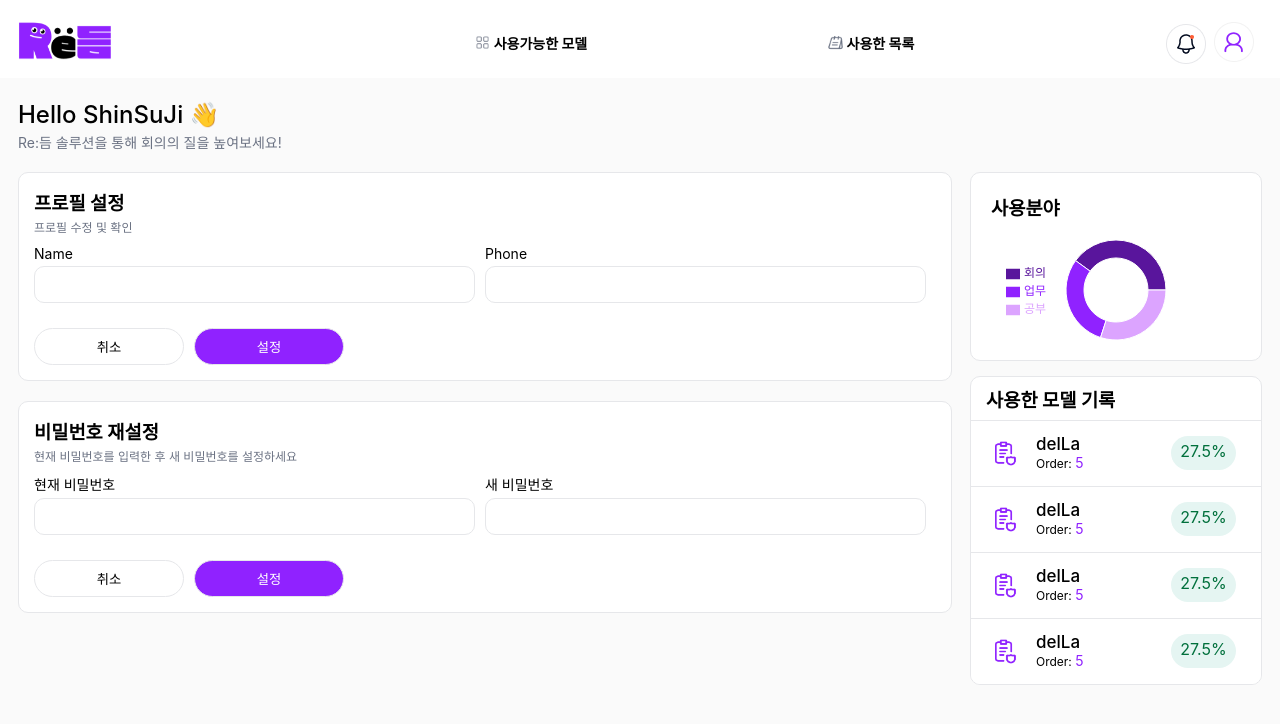
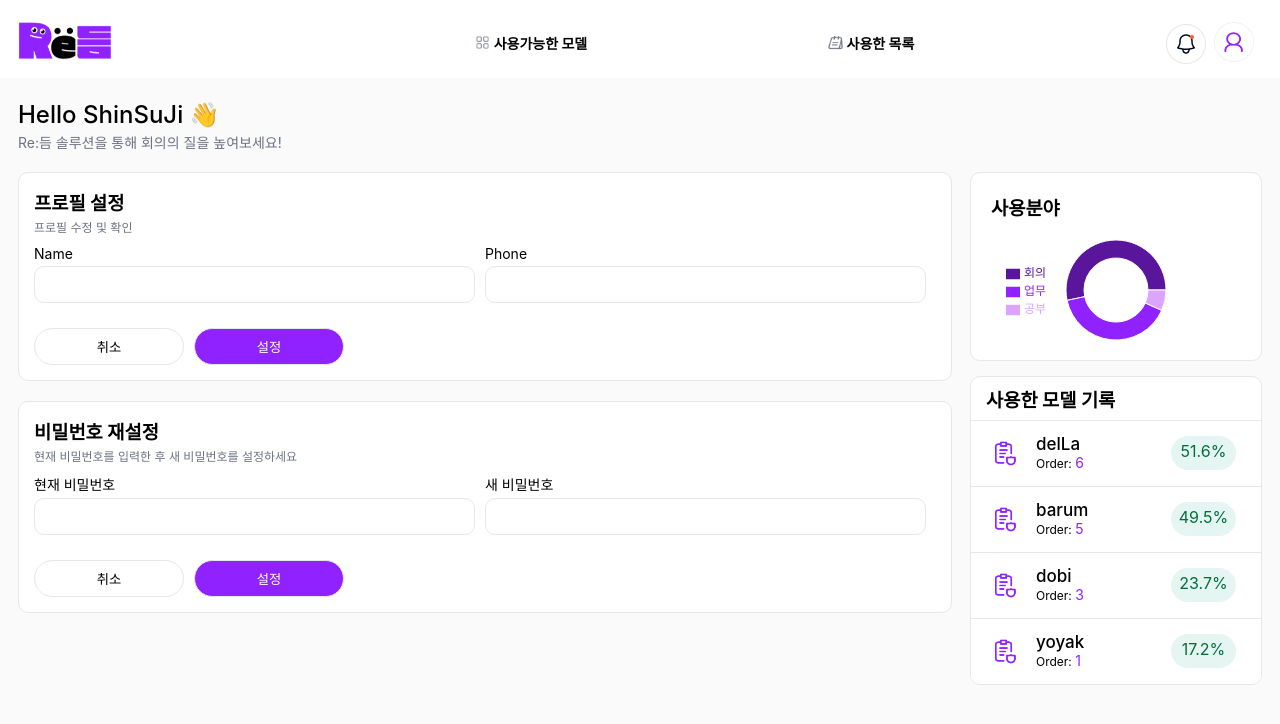
Before and after one commit to rehythmproject/frontend, a React (Create React App) app: page /profile in a window 1280 px wide. Shown: the top 724 px of the page. Built offline with nearby package versions, Linux system fonts and the light colour scheme.

Commit message:
모델 기록 title 수정

```diff
--- a/src/components/Execution/MainExecutionPage.jsx
+++ b/src/components/Execution/MainExecutionPage.jsx
@@ -1,11 +1,14 @@
 import './MainExecutionPage.css'
 import React, { useState } from 'react';
 import AudioAnalyser from 'react-audio-analyser';
+import { useNavigate } from 'react-router-dom';
 
 const MainExecutionPage = () => {
+  const navigate = useNavigate();
   const [status, setStatus] = useState('inactive');
   const [voiceStart, setVoiceStart] = useState(true)
   const [voiceEnd, setVoiceEnd] = useState(true)
+
 
   const controlAudio = (status) => setStatus(status);
 
@@ -28,6 +31,7 @@ const MainExecutionPage = () => {
     if (userConfirmed) {
       controlAudio('paused')
       setVoiceEnd(false)
+      navigate('/useModelPage/ViewRecords/1235')
 
     } else {
       controlAudio('recording')
--- a/src/components/UseList/MainViewRecords.jsx
+++ b/src/components/UseList/MainViewRecords.jsx
@@ -3,9 +3,29 @@ import { useNavigate } from 'react-router-dom';
 import { useParams } from 'react-router-dom';
 import './MainViewRecords.css';
 
+const useModelList = [
+  {
+      title: '몬드리안 회사와 미팅',
+      code: '1234',
+  },
+  {
+      title: '새 프로젝트 진행 회의',
+      code: '1235',
+  },
+  {
+      title: '내 개인 발음교정',
+      code: '3553',
+  },
+  {
+      title: '기후변화 토론 정리',
+      code: '1253'
+  }
+]
+
 const MainViewRecords = () => {
   const navigate = useNavigate();
   const { code } = useParams();
+
 
   const records = [
     { modelName: 'deLLa', time: '15 May 2022', status: '프로젝트 관련' },
@@ -89,7 +109,11 @@ const MainViewRecords = () => {
   return (
     <div className='mainViewRecords'>
       <div className='mainViewRecords_title'>
-        <h3>몬드리안 회사와 미팅</h3>
+        {
+          useModelList
+          .filter((item) => (item.code.includes(code)))
+          .map((item) => (<h3>{item.title}</h3>))
+          }
         <div>사용한 모델기록</div>
       </div>
 
--- a/src/components/UseList/RecordButtons.jsx
+++ b/src/components/UseList/RecordButtons.jsx
@@ -1,7 +1,7 @@
 import { useNavigate } from 'react-router-dom'
 import './RecordButton.css'
 
-const RecordButtons = ({ code }) => {
+const RecordButtons = ({ code, title }) => {
     const navigate = useNavigate();
     const onClickGoRecord = () => {
         navigate(`/useModelPage/ViewRecords/${code}`);
--- a/src/components/UseList/UseModelItem.jsx
+++ b/src/components/UseList/UseModelItem.jsx
@@ -3,7 +3,7 @@ import RecordButtons from "./RecordButtons";
 
 
 
-const UseModelItem = ({item}) => {
+const UseModelItem = ({item, title}) => {
 
     const tag_styles = {
         공부: {backgroundColor: '#E6F8EF', color: '#01703C'},
@@ -29,7 +29,7 @@ const UseModelItem = ({item}) => {
                 <p>총 금액</p>
                 <p className='price'>₩{item.total}.00</p>
             </div>
-            <RecordButtons code={item.code}/>
+            <RecordButtons code={item.code} title={title}/>
         </div>
     )
 }
--- a/src/pages/Profile.jsx
+++ b/src/pages/Profile.jsx
@@ -20,7 +20,7 @@ const useModelChart = [
     },
     {
       "name": "공부",
-      "value": 300,
+      "value": 50,
       "fill": "#DCA4FF"
     },
   ];
@@ -62,33 +62,33 @@ const Profile = () => {
                                 <img className='use_model_img' src="/images/delLa.png" alt='model_img'/>
                                 <div className="info">
                                     <p className='title'>delLa</p>
-                                    <p className='order'>Order: <span>5</span></p>
+                                    <p className='order'>Order: <span>6</span></p>
                                 </div>
-                                <p className="ratio">27.5%</p>
+                                <p className="ratio">51.6%</p>
                             </tr>
                             <tr className='use_model_item n'>
                                 <img className='use_model_img' src="/images/delLa.png" alt='model_img'/>
                                 <div className="info">
-                                    <p className='title'>delLa</p>
+                                    <p className='title'>barum</p>
                                     <p className='order'>Order: <span>5</span></p>
                                 </div>
-                                <p className="ratio">27.5%</p>
+                                <p className="ratio">49.5%</p>
                             </tr>
                             <tr className='use_model_item n'>
                                 <img className='use_model_img' src="/images/delLa.png" alt='model_img'/>
                                 <div className="info">
-                                    <p className='title'>delLa</p>
-                                    <p className='order'>Order: <span>5</span></p>
+                                    <p className='title'>dobi</p>
+                                    <p className='order'>Order: <span>3</span></p>
                                 </div>
-                                <p className="ratio">27.5%</p>
+                                <p className="ratio">23.7%</p>
                             </tr>
                             <tr className='use_model_item'>
                                 <img className='use_model_img' src="/images/delLa.png" alt='model_img'/>
                                 <div className="info">
-                                    <p className='title'>delLa</p>
-                                    <p className='order'>Order: <span>5</span></p>
+                                    <p className='title'>yoyak</p>
+                                    <p className='order'>Order: <span>1</span></p>
                                 </div>
-                                <p className="ratio">27.5%</p>
+                                <p className="ratio">17.2%</p>
                             </tr>
                       </table>
                     </div>
--- a/src/pages/UseModelPage.jsx
+++ b/src/pages/UseModelPage.jsx
@@ -57,7 +57,7 @@ const UseModelPage = () => {
                             useModelList
                                 .filter((item) => (item.title.includes(searchBox) && item.date.includes(searchDate)))
                                 .map((item) => (
-                                <li key={item.code}><UseModelItem item={item} /></li>
+                                <li key={item.code}><UseModelItem item={item} title={item.title} /></li>
                                 ))
                             }
                         </ul>
```
